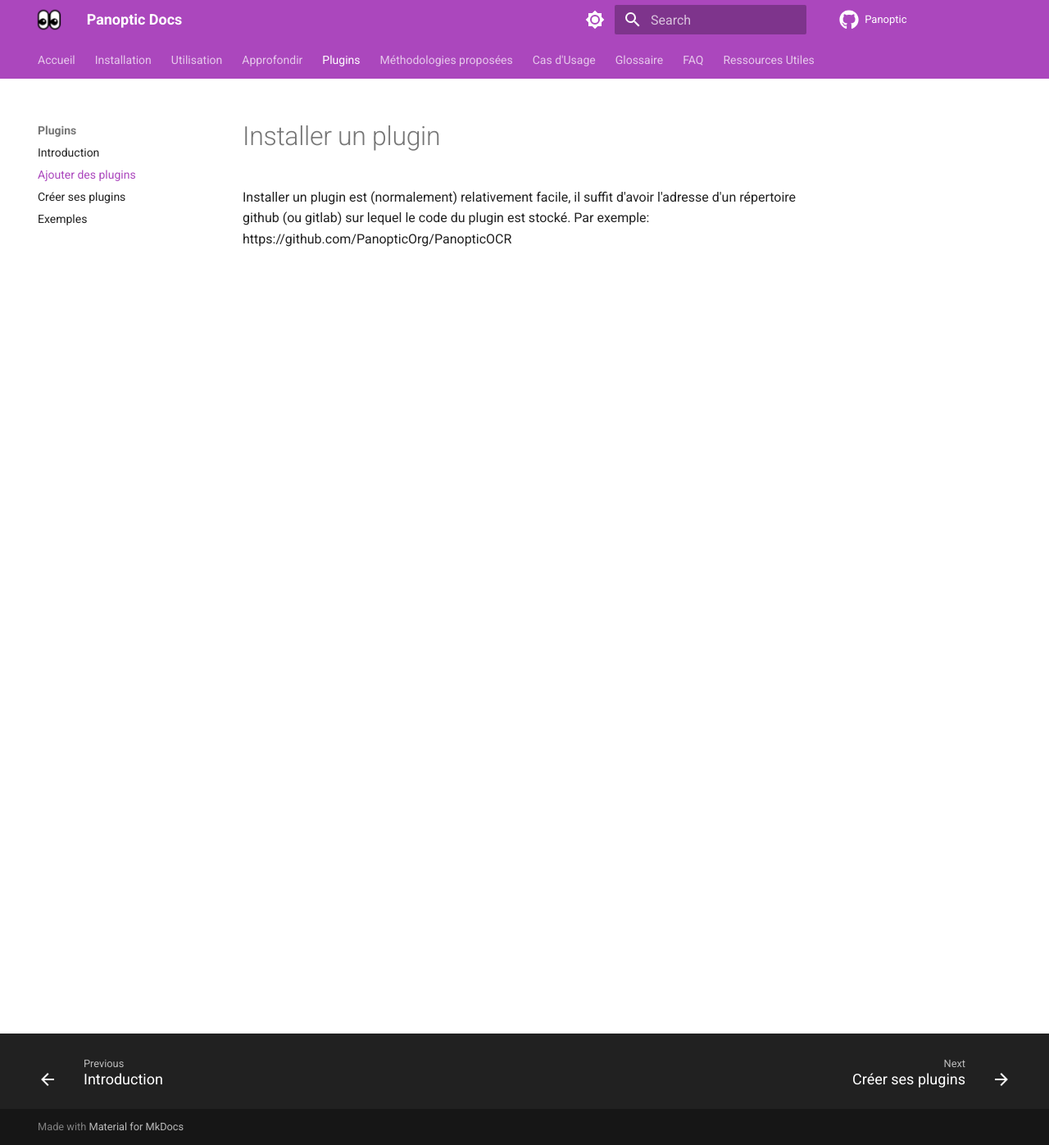
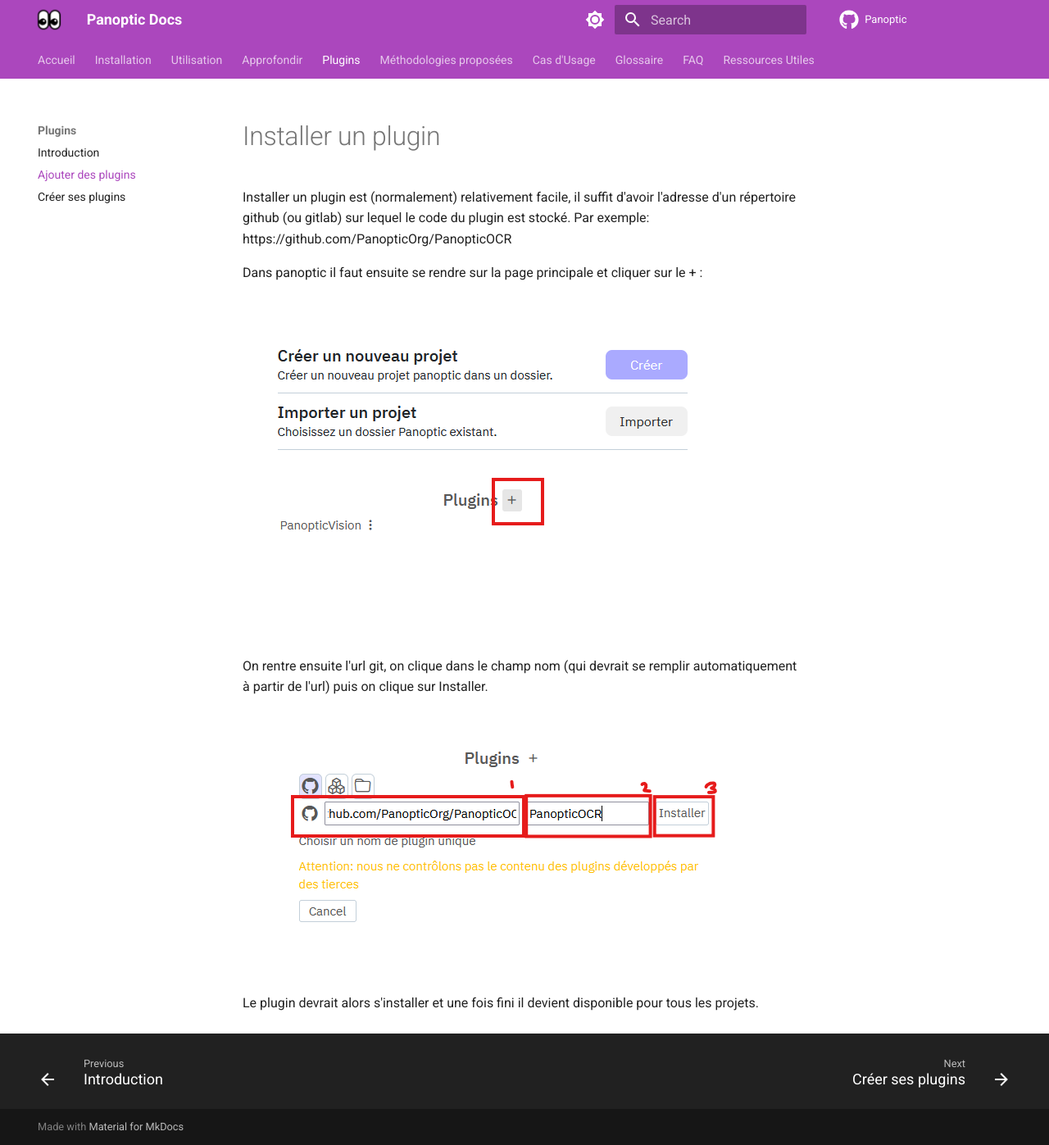
Before and after one commit to PanopticOrg/panopticorg.github.io, an MkDocs documentation site: the page built from docs/plugins/add.md, in a window 1280 px wide and 1397 px high. Shown: the whole window at 82% size. Built offline with MkDocs 1.6.1 and Material for MkDocs 9.7.7, drawn with Linux system fonts in a browser that asks for light colours; comment, search, counter and statistics services are not loaded.

```diff
--- a/docs/plugins/add.md
+++ b/docs/plugins/add.md
@@ -2,3 +2,13 @@
 
 Installer un plugin est (normalement) relativement facile, il suffit d'avoir l'adresse d'un répertoire github (ou gitlab) sur lequel le code du plugin est stocké.
 Par exemple: https://github.com/PanopticOrg/PanopticOCR
+
+Dans panoptic il faut ensuite se rendre sur la page principale et cliquer sur le + :
+
+![Alt text](../images/plugins_add_01.png)
+
+On rentre ensuite l'url git, on clique dans le champ nom (qui devrait se remplir automatiquement à partir de l'url) puis on clique sur Installer.
+
+![Alt text](../images/plugins_add_02.png)
+
+Le plugin devrait alors s'installer et une fois fini il devient disponible pour tous les projets.
--- a/mkdocs.yml
+++ b/mkdocs.yml
@@ -81,11 +81,11 @@ nav:
       - Modal des tags: advanced/tagsmodal.md
     - Les onglets: advanced/onglets.md
     - Astuces et raccourcis: advanced/astuces.md
+    - Choisir son modèle: advances/models.md
   - Plugins:
     - Introduction: plugins/intro.md
     - Ajouter des plugins: plugins/add.md
     - Créer ses plugins: plugins/create.md
-    - Exemples: plugins/examples.md
   - Méthodologies proposées:
     - Créer des clusters pour identifier des tendances: method/clusters.md
     - Identifier des doublons: method/duplicates.md
```
Also changed, not shown: docs/advanced/models.md (added, +41 -0 lines), docs/plugins/create.md (+7 -0 lines), docs/images/create_vectors.png (added), docs/images/plugins_add_01.png (added), docs/images/plugins_add_02.png (added), docs/images/restart_vector_compute.png (added), docs/images/select_vector.png (added), docs/plugins/examples.md (deleted).
